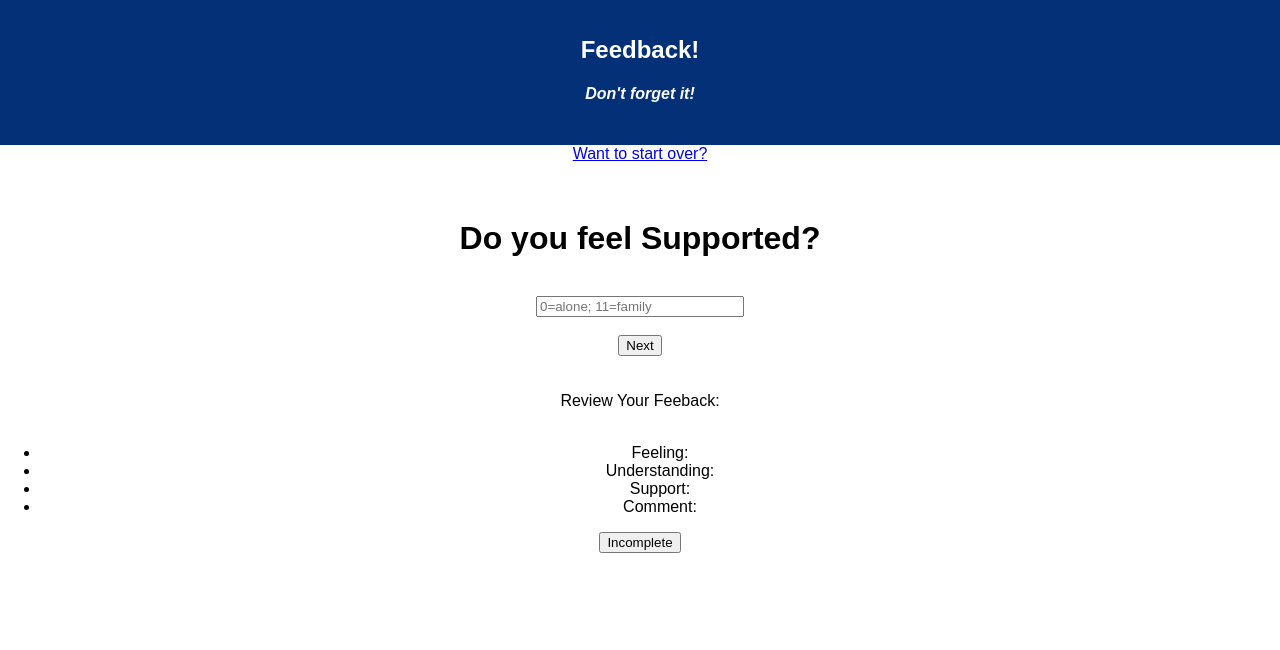
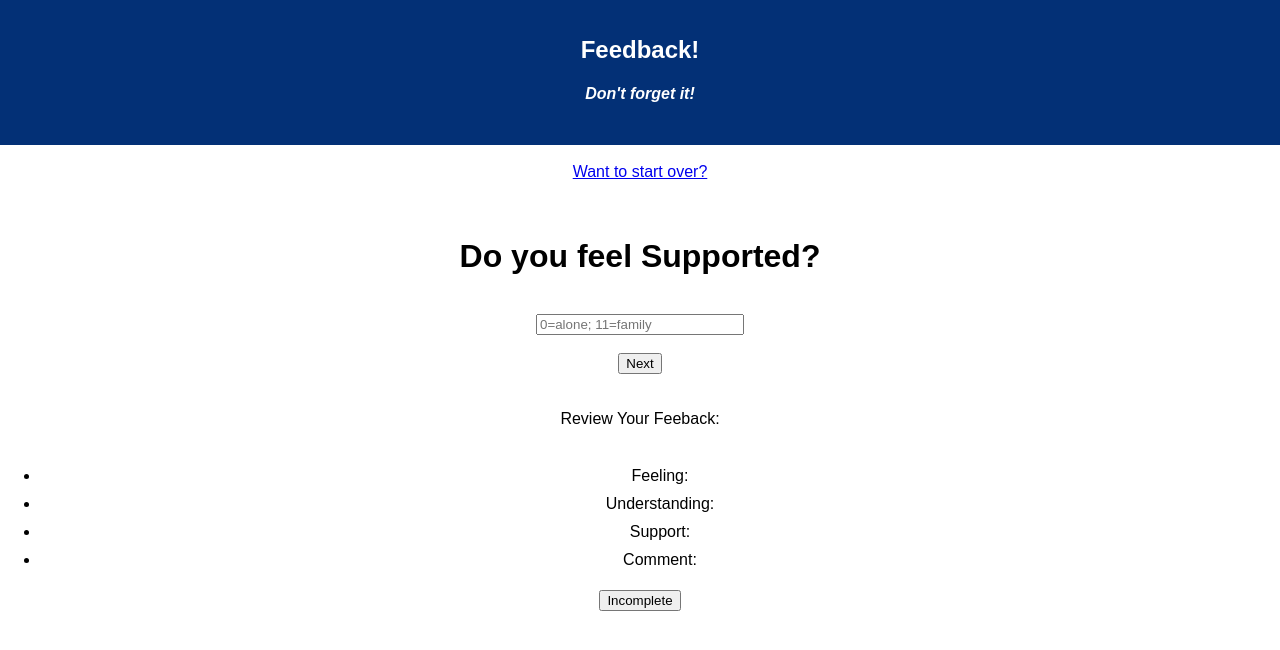
Before and after one commit to trevaftw/trevors-redux-feedback-loop, a React (Create React App) app: page /#/Support in a window 1280 px wide. Both pictures are taken after a click on the button "Incomplete". Shown: the top 650 px of the page. Built offline with nearby package versions, Linux system fonts and the light colour scheme.

Commit message:
updated styling

```diff
--- a/src/components/App/App.css
+++ b/src/components/App/App.css
@@ -20,3 +20,7 @@
 input {
   width: 200px;
 }
+
+li {
+  padding: 5px;
+}
--- a/src/components/Five/Five.js
+++ b/src/components/Five/Five.js
@@ -1,17 +1,17 @@
 import React, { Component } from 'react';
 import { Link } from 'react-router-dom';
-import goat from './goat_small.jpg';
+// import goat from './goat_small.jpg';
 
 
 class Five extends Component {
     render() {
         return (
             <>
-                <h1>THANK YOU~!~</h1>
+                <h1>Thank you for the feedback!</h1>
                 <br /><br />
-                <Link to='/'>Would you like to play a game?</Link>
+                <Link to='/'>Would you like to submit feedback again?</Link>
                 <br /><br />
-                <img src={goat} alt="goat"></img>
+                {/* <img src={goat} alt="goat"></img> */}
             </>
         )
     }
--- a/src/components/Header/Header.js
+++ b/src/components/Header/Header.js
@@ -15,7 +15,7 @@ class Header extends Component {
                     </>
                     :
                     <>
-                        <Link to="/">Want to start over?</Link>
+                        <br /><Link to="/">Want to start over?</Link>
                     </>
                 }
 
--- a/src/components/Review/Review.js
+++ b/src/components/Review/Review.js
@@ -55,14 +55,16 @@ class Review extends Component {
     render() {
         return (
             <>
+                <center>
                     <br />
                     Review Your Feeback:
                 <br /> <br />
-                <ul>
+                    <ul><center>
                         <li>Feeling: {this.props.reduxState.feedbackReducer.feeling}</li>
                         <li>Understanding: {this.props.reduxState.feedbackReducer.Understanding}</li>
                         <li>Support: {this.props.reduxState.feedbackReducer.Support}</li>
                         <li>Comment: {this.props.reduxState.feedbackReducer.Comments}</li>
+                        </center>
                     </ul>
                     {/* the ternary below will change wil button is displayed and what functionality it has. if the page is the
                 feeling, support, or understanding it will display the incomplete button since you can't submit yet. on the other pages
@@ -86,6 +88,7 @@ class Review extends Component {
                     {/* <button onClick={this.handleClick}>Incomplete</button> */}
                     {/* {JSON.stringify(this.props, null, 2)} */}
                     {/* <button onClick={this.handleDone}>Submit</button> */}
+                </center>
             </>
         )
     }
--- a/src/index.js
+++ b/src/index.js
@@ -7,6 +7,7 @@ import registerServiceWorker from './registerServiceWorker';
 //use redux because we're creating a store;middleware so we can use logger
 import { applyMiddleware, createStore, combineReducers } from 'redux';
 //------What does provider do?
+//----captial letter means it is a component
 import { Provider } from 'react-redux';
 //logger to track state action changes
 import { logger } from 'redux-logger';
```
Lines whose indentation alone changed are shown as unchanged.
